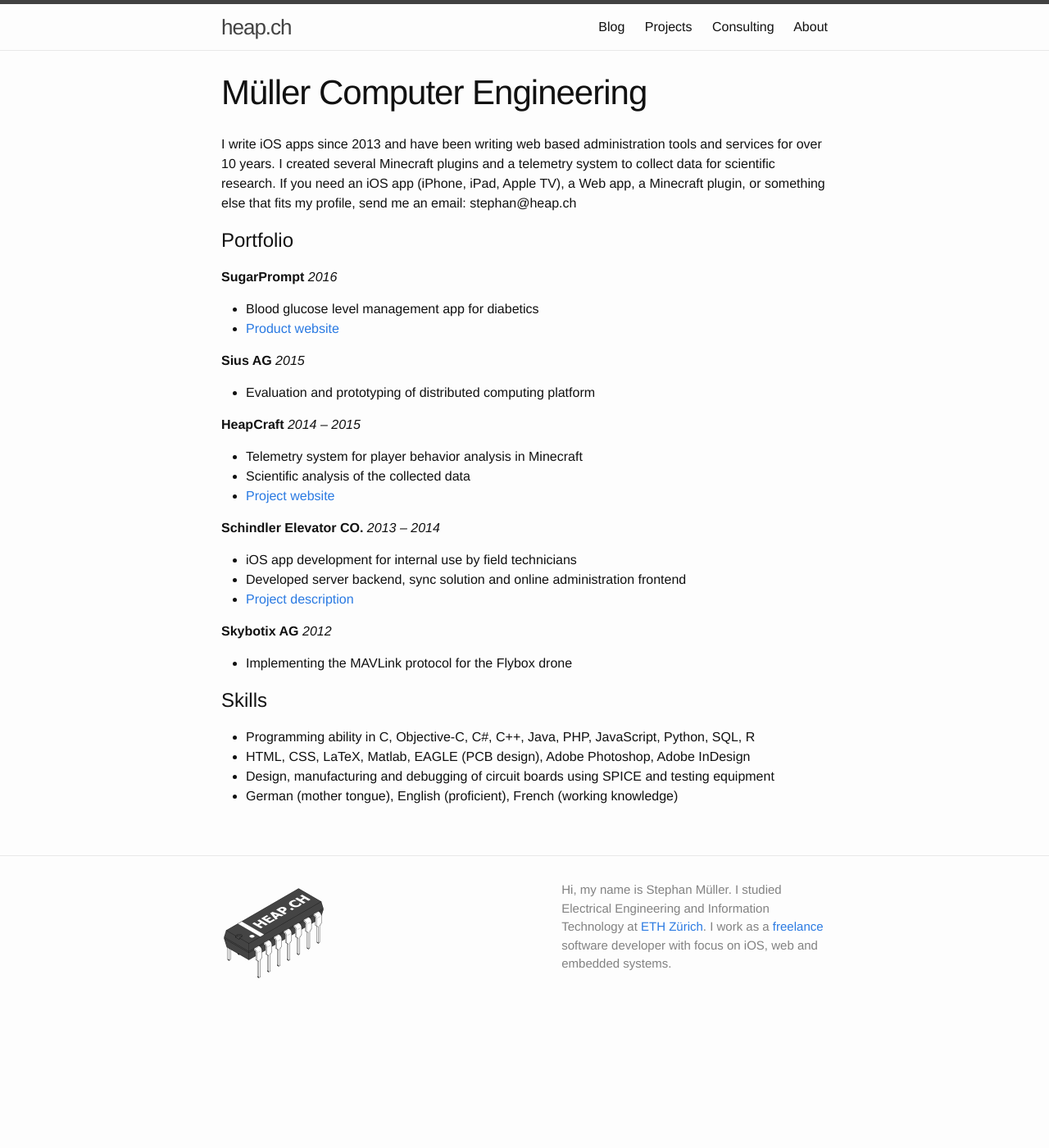
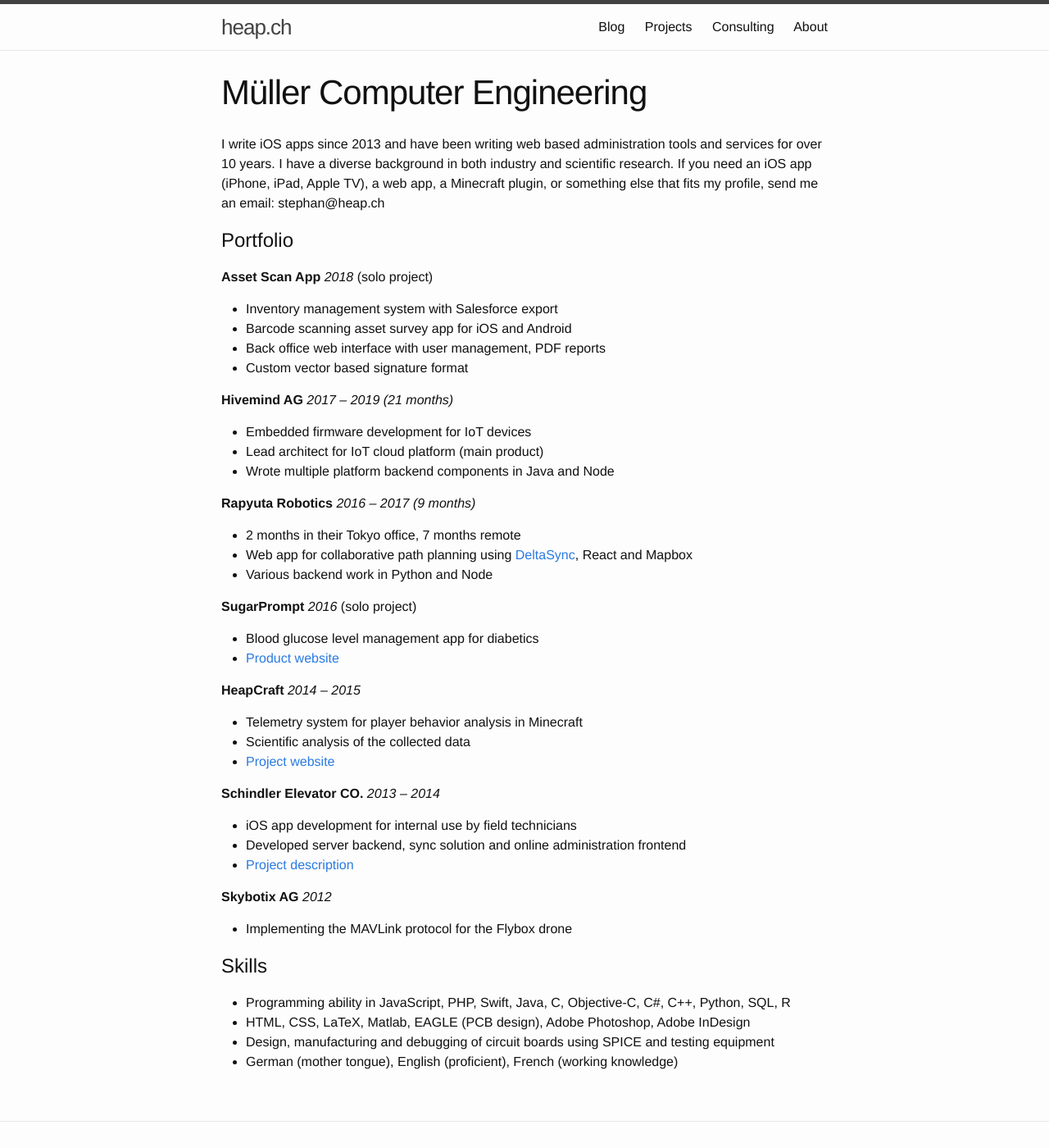
Before and after one commit to stepmuel/stepmuel.github.io, a Jekyll site: the page built from consulting.md, in a window 1280 px wide and 1400 px high. Shown: the whole window at 82% size. Built offline with Jekyll 4.4.1, drawn with Linux system fonts in a browser that asks for light colours.

Commit message:
Update project list and CV

```diff
--- a/consulting.md
+++ b/consulting.md
@@ -5,18 +5,33 @@ header: Müller Computer Engineering
 permalink: /consulting/
 ---
 
-I write iOS apps since 2013 and have been writing web based administration tools and services for over 10 years. I created several Minecraft plugins and a telemetry system to collect data for scientific research. If you need an iOS app (iPhone, iPad, Apple TV), a Web app, a Minecraft plugin, or something else that fits my profile, send me an email: stephan<span class="nospam">@</span>heap.ch
+I write iOS apps since 2013 and have been writing web based administration tools and services for over 10 years. I have a diverse background in both industry and scientific research. If you need an iOS app (iPhone, iPad, Apple TV), a web app, a Minecraft plugin, or something else that fits my profile, send me an email: stephan<span class="nospam">@</span>heap.ch
 
 # Portfolio
 
-**SugarPrompt** *2016*
+**Asset Scan App** *2018* (solo project)
+
+* Inventory management system with Salesforce export
+* Barcode scanning asset survey app for iOS and Android
+* Back office web interface with user management, PDF reports
+* Custom vector based signature format
+
+**Hivemind AG** *2017 – 2019 (21 months)*
+
+* Embedded firmware development for IoT devices
+* Lead architect for IoT cloud platform (main product)
+* Wrote multiple platform backend components in Java and Node
+
+**Rapyuta Robotics** *2016 – 2017 (9 months)*
+
+* 2 months in their Tokyo office, 7 months remote
+* Web app for collaborative path planning using [DeltaSync](http://heap.ch/blog/2017/03/14/deltapatch/), React and Mapbox
+* Various backend work in Python and Node
+
+**SugarPrompt** *2016* (solo project)
 
 * Blood glucose level management app for diabetics
 * [Product website](http://sugarprompt.heap.ch/)
-
-**Sius AG** *2015*
-
-* Evaluation and prototyping of distributed computing platform
 
 **HeapCraft** *2014 – 2015*
 
@@ -28,7 +43,7 @@ I write iOS apps since 2013 and have been writing web based administration tools
 
 * iOS app development for internal use by field technicians
 * Developed server backend, sync solution and online administration frontend
-* [Project description](https://dl.dropboxusercontent.com/u/6726740/schindler/index.html)
+* [Project description](http://tmp.heap.ch/schindler/)
 
 **Skybotix AG** *2012*
 
@@ -36,7 +51,7 @@ I write iOS apps since 2013 and have been writing web based administration tools
 
 # Skills
 
-* Programming ability in C, Objective-C, C#, C++, Java, PHP, JavaScript, Python, SQL, R
-* HTML, CSS, LaTeX, Matlab, EAGLE (PCB design),  Adobe Photoshop,  Adobe InDesign
+* Programming ability in JavaScript, PHP, Swift, Java, C, Objective-C, C#, C++, Python, SQL, R
+* HTML, CSS, LaTeX, Matlab, EAGLE (PCB design), Adobe Photoshop, Adobe InDesign
 * Design, manufacturing and debugging of circuit boards using SPICE and testing equipment
 * German (mother tongue), English (proficient), French (working knowledge)
```
Also changed, not shown: projects/index.md (+13 -1 lines).
